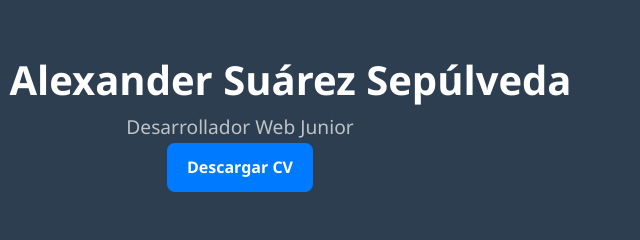
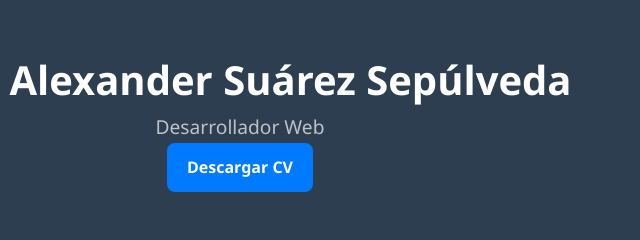
Before and after one commit to JhonSuarezS/Portafolio, a plain HTML site: page index.html in a window 1280 px wide. Shown: the top 240 px of the page, 400-1040 px from the left. Drawn offline with Linux system fonts and the light colour scheme.

```diff
--- a/index.html
+++ b/index.html
@@ -9,7 +9,7 @@
 <body>
   <header>
     <h1>Jhon Alexander Suárez Sepúlveda</h1>
-    <p>Desarrollador Web Junior</p>
+    <p>Desarrollador Web</p>
     <a href="cv-jhon-suarez.pdf" download class="btn-cv">Descargar CV</a>
   </header>
 
```
Also changed, not shown: 2 other files.
